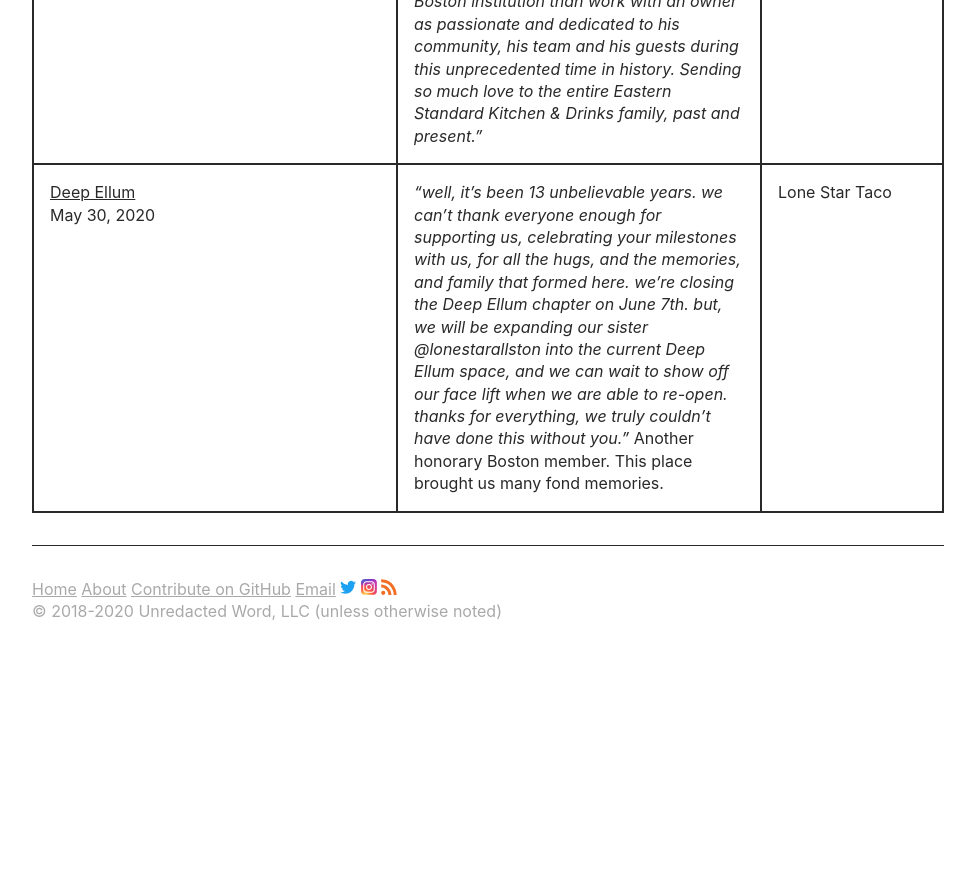
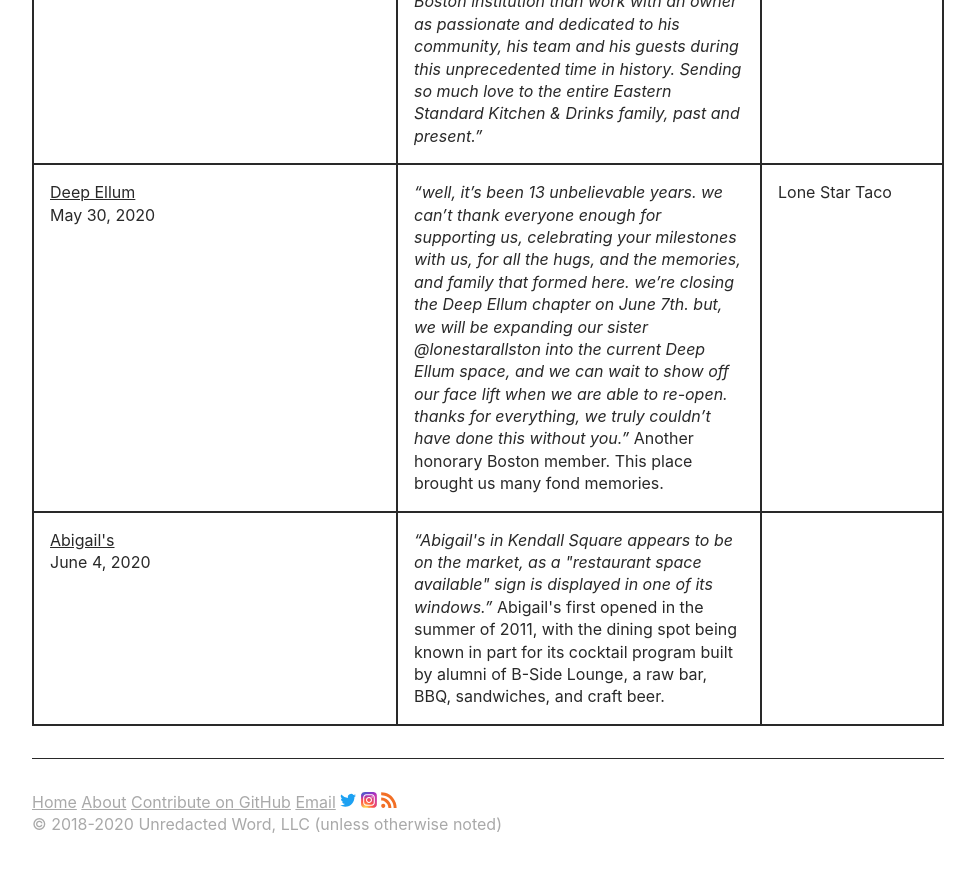
Before and after one commit to unredacted-word/katamari-restaurants, a Jekyll site: the page built from index.md, in a window 1280 px wide and 900 px high, scrolled down 2683 px. Shown: the top 872 px of the window, without its empty margins (152-1127 px from the left). Built offline with Jekyll 4.4.1, drawn with Linux system fonts in a browser that asks for light colours; before the commit the page ends 3369 px from its top, so only the background shows below that.

Commit message:
Update companies.yml

```diff
--- a/_data/companies.yml
+++ b/_data/companies.yml
@@ -95,3 +95,14 @@ deepellum:
     when we are able to re-open. thanks for everything, we truly couldn’t have
     done this without you.</q>
     Another honorary Boston member. This place brought us many fond memories.
+
+abigails:
+  name: "Abigail's"
+  date: 2020-06-04 10:10:00
+  url: https://bostonrestaurants.blogspot.com/2020/06/abigails-in-cambridges-kendall-square.html
+  notes: >
+    <q>Abigail's in Kendall Square appears to be on the market, as a
+    "restaurant space available" sign is displayed in one of its windows.</q>
+    Abigail's first opened in the summer of 2011, with the dining spot being known
+    in part for its cocktail program built by alumni of B-Side Lounge, a raw bar,
+    BBQ, sandwiches, and craft beer.
```
